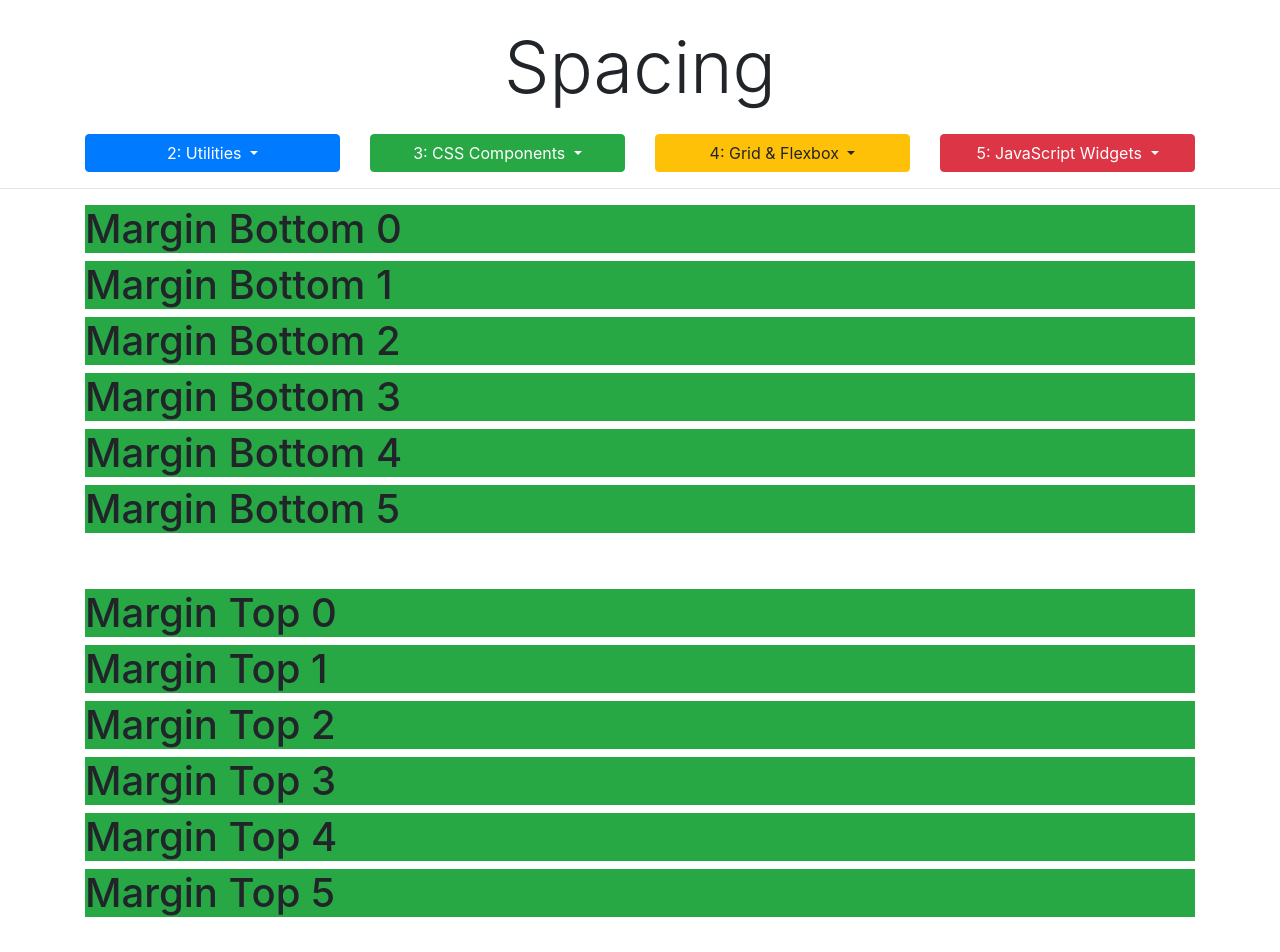
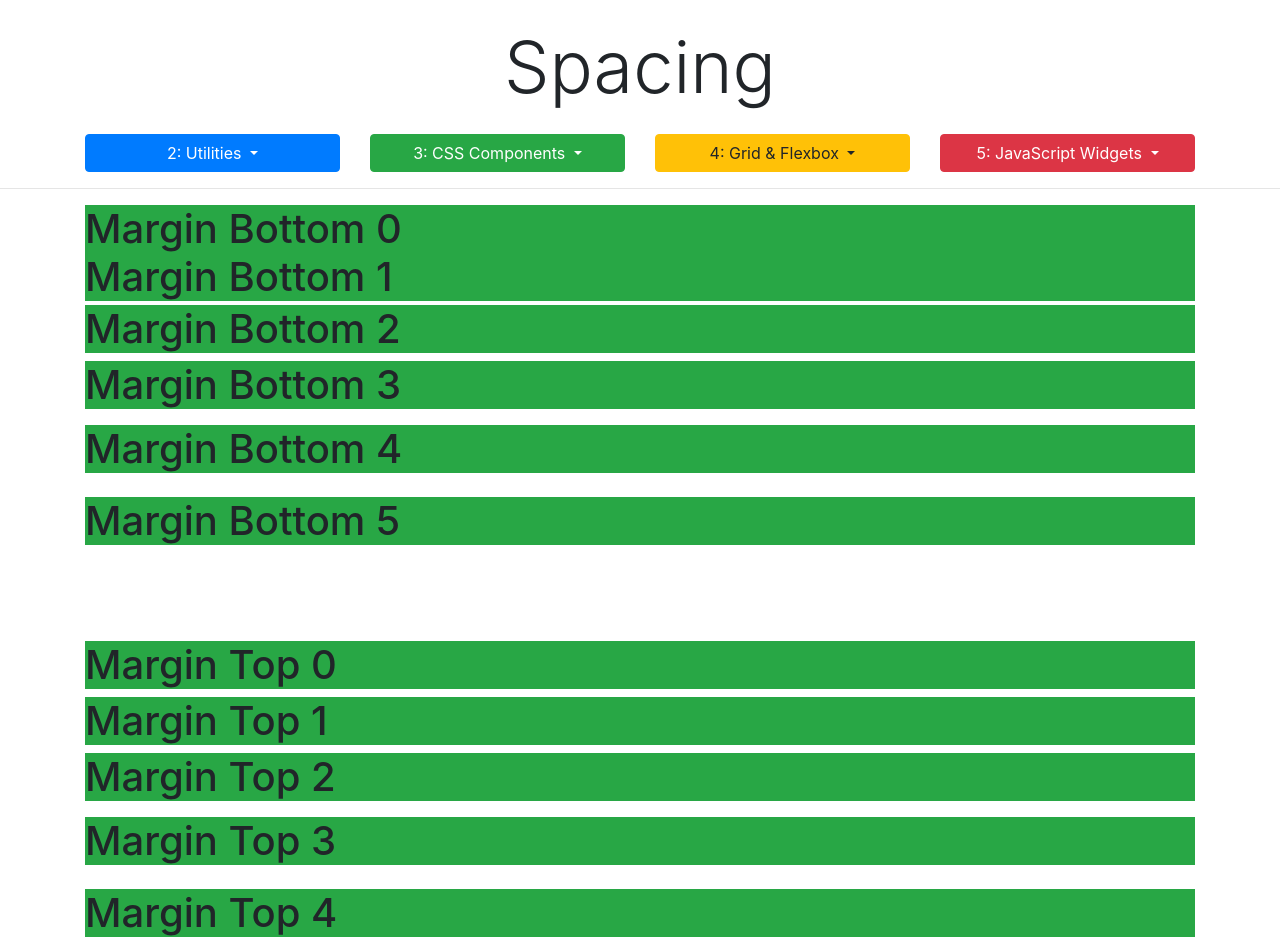
Before and after one commit to msnkr/Bootstrap-Projects, a plain HTML site: page bootstrap_sandbox/2_6_spacing.html in a window 1280 px wide. Shown: the top 952 px of the page. Drawn offline with nearby package versions, Linux system fonts and the light colour scheme.

Commit message:
Update 2_6_spacing.html

```diff
--- a/bootstrap_sandbox/2_6_spacing.html
+++ b/bootstrap_sandbox/2_6_spacing.html
@@ -88,23 +88,23 @@
         <!--###################START HERE####################-->
 
         <!-- MB MARGIN BOTTOM -->
-        <h1 class="bg-success">Margin Bottom 0</h1>
-        <h1 class="bg-success">Margin Bottom 1</h1>
-        <h1 class="bg-success">Margin Bottom 2</h1>
-        <h1 class="bg-success">Margin Bottom 3</h1>
-        <h1 class="bg-success">Margin Bottom 4</h1>
-        <h1 class="bg-success">Margin Bottom 5</h1>
+        <h1 class="bg-success mb-0">Margin Bottom 0</h1>
+        <h1 class="bg-success mb-1">Margin Bottom 1</h1>
+        <h1 class="bg-success mb-2">Margin Bottom 2</h1>
+        <h1 class="bg-success mb-3">Margin Bottom 3</h1>
+        <h1 class="bg-success mb-4">Margin Bottom 4</h1>
+        <h1 class="bg-success mb-5">Margin Bottom 5</h1>
 
         <br>
         <br>
 
         <!-- MT MARGIN TOP -->
-        <h1 class="bg-success">Margin Top 0</h1>
-        <h1 class="bg-success">Margin Top 1</h1>
-        <h1 class="bg-success">Margin Top 2</h1>
-        <h1 class="bg-success">Margin Top 3</h1>
-        <h1 class="bg-success">Margin Top 4</h1>
-        <h1 class="bg-success">Margin Top 5</h1>
+        <h1 class="bg-success mt-0">Margin Top 0</h1>
+        <h1 class="bg-success mt-1">Margin Top 1</h1>
+        <h1 class="bg-success mt-2">Margin Top 2</h1>
+        <h1 class="bg-success mt-3">Margin Top 3</h1>
+        <h1 class="bg-success mt-4">Margin Top 4</h1>
+        <h1 class="bg-success mt-5">Margin Top 5</h1>
 
         <br>
         <br>
```
